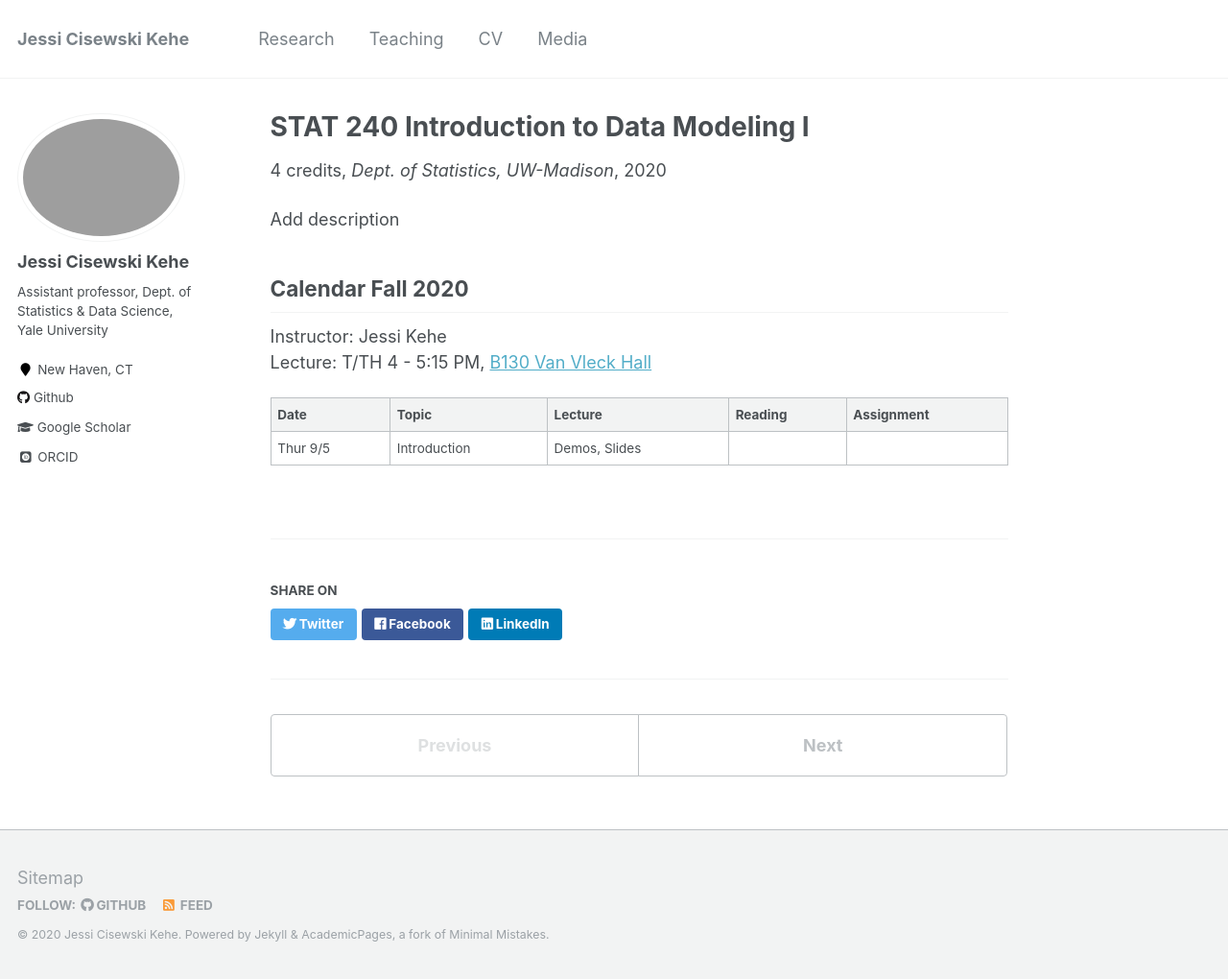
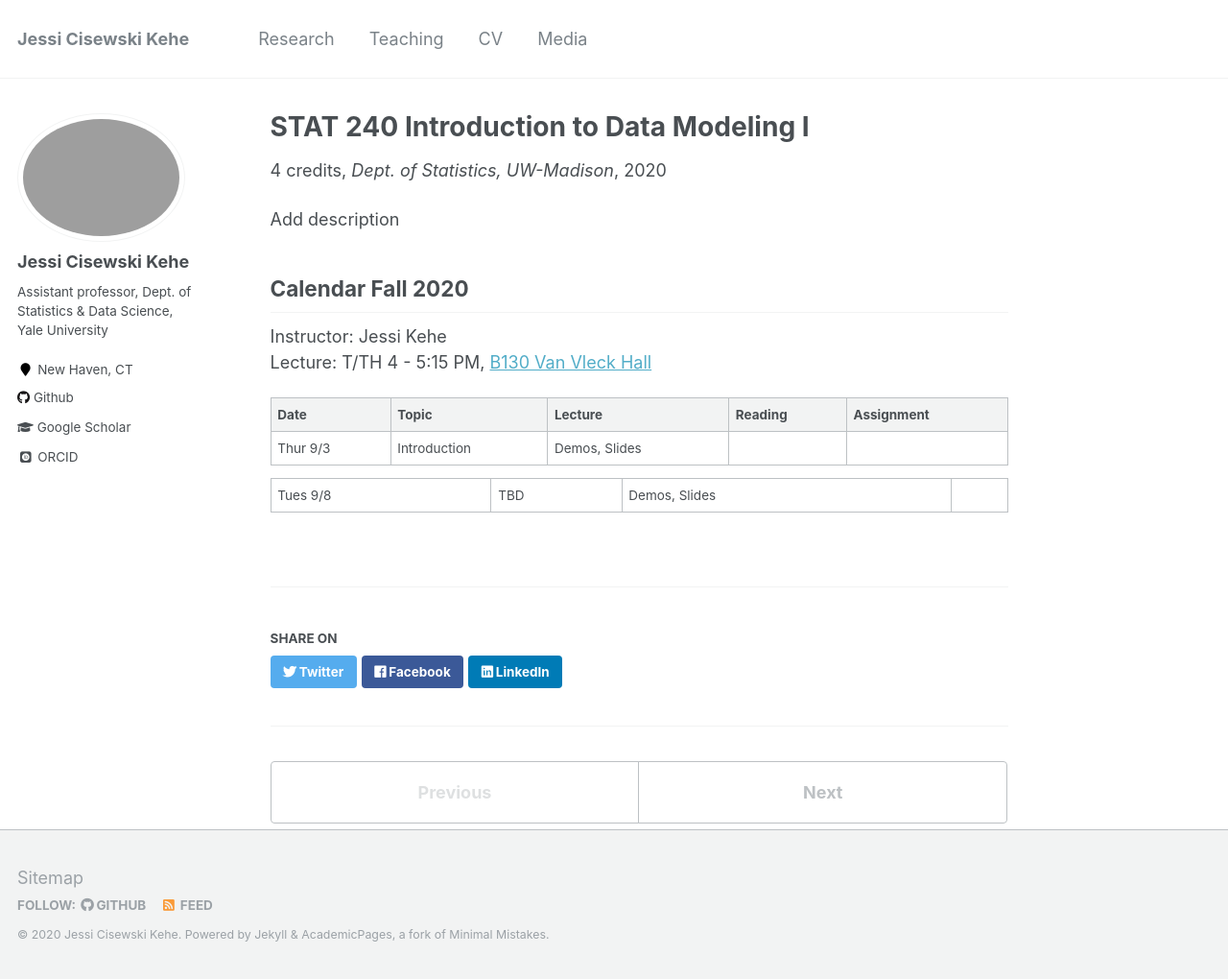
Before and after one commit to JessiCisewskiKehe/JessiCisewskiKehe.github.io, a Jekyll site: the page built from _teaching/fa20/calendar.md, in a window 1280 px wide and 1020 px high. Shown: the whole window at 96% size. Built offline with Jekyll 4.4.1, drawn with Linux system fonts in a browser that asks for light colours; some web fonts are replaced.

Commit message:
fall calendar

```diff
--- a/_teaching/fa20/calendar.md
+++ b/_teaching/fa20/calendar.md
@@ -22,4 +22,6 @@ Lecture: T/TH 4 - 5:15 PM, [B130 Van Vleck Hall](https://map.wisc.edu/?initObj=0
 
  Date |  Topic | Lecture | Reading | Assignment
 ----------- | ------------- | ------------ | ------------- | -----------
-Thur 9/5 |      Introduction| Demos, Slides |           |
+Thur 9/3 |      Introduction| Demos, Slides |           |
+
+Tues 9/8 |      TBD | Demos, Slides |           |
```
